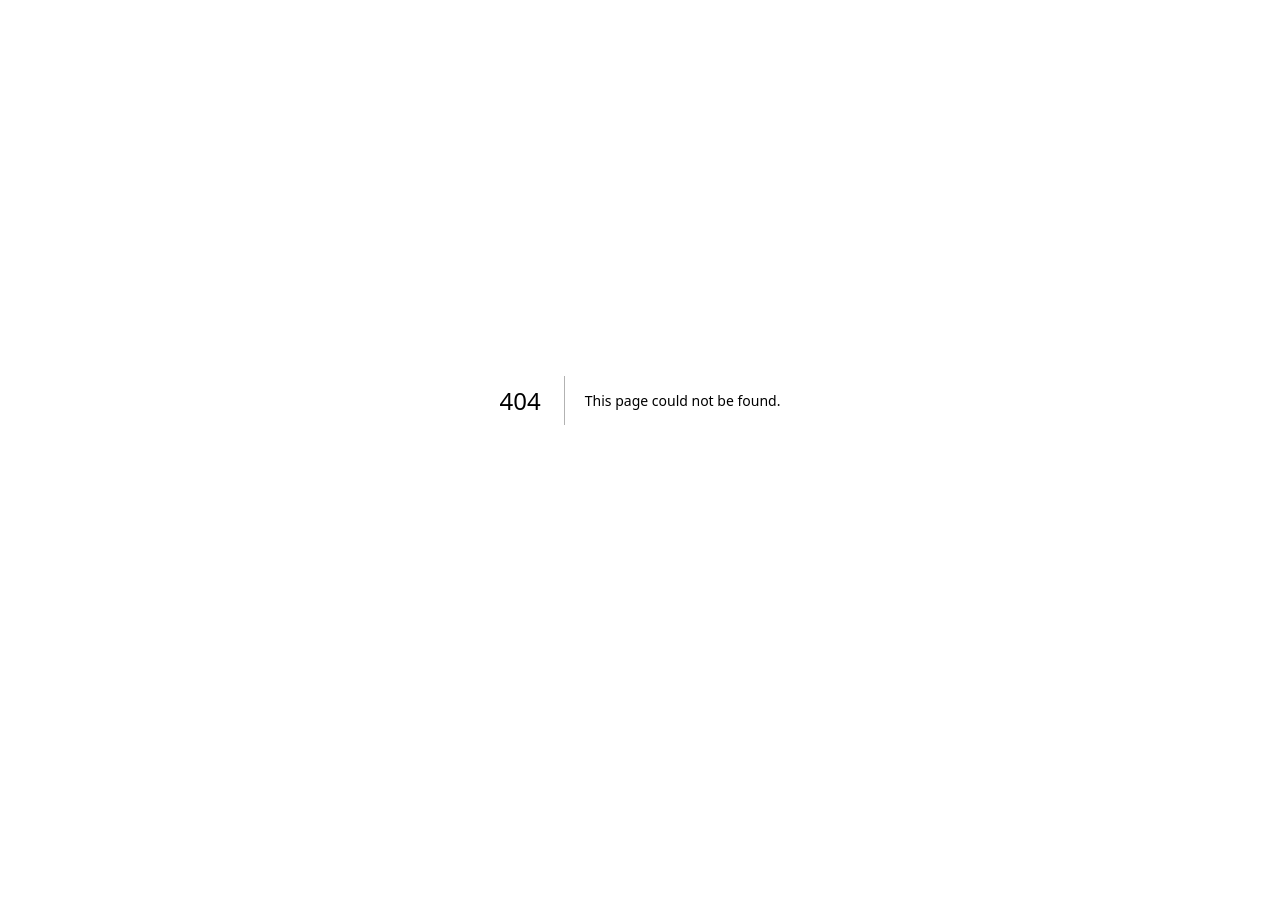
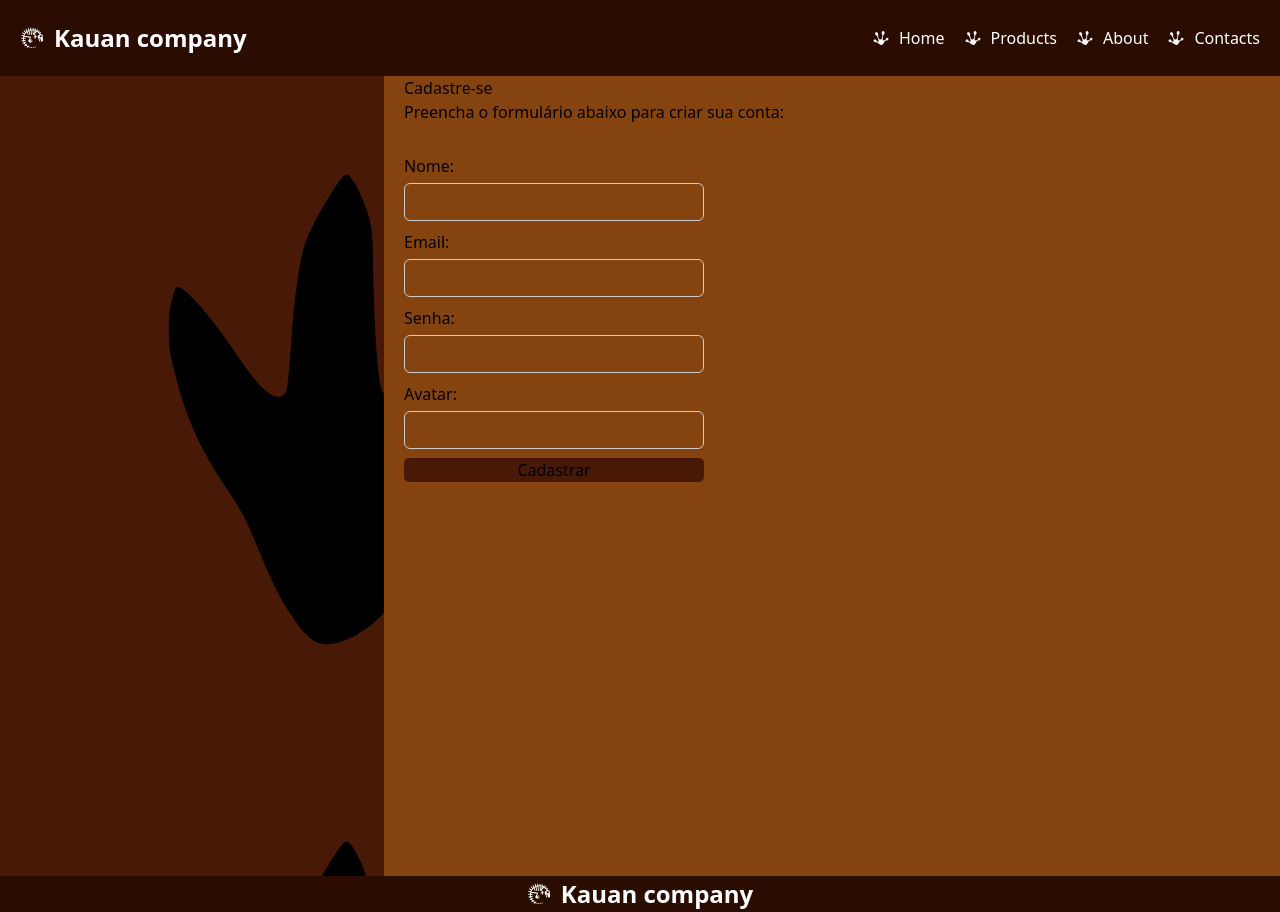
Before and after one commit to KauanLeonel/next-js-react-tutorial, a Next.js app: page /signup in a window 1280 px wide. Before the commit this address had no page. Before the commit the page ends 800 px from the top, so only its background shows below. Built offline with nearby package versions, Linux system fonts and the light colour scheme.

Commit message:
Finishing the profile building process.

```diff
--- /dev/null
+++ b/src/app/profiles/page.js
@@ -0,0 +1,70 @@
+"use client";
+
+import { useState } from "react";
+import { useEffect } from "react";
+import Header from "@/components/Header";
+import Footer from "@/components/Footer";
+import CardUser from "@/components/CardUser";
+
+export default function Home() {
+  const [isLoading, setIsLoading] = useState(true);
+  const [users, setUsers] = useState([]);
+
+  useEffect(() => {
+    const getUsers = async () => {
+      const response = await fetch("http://localhost:3333/user ");
+      if (response.ok) {
+        const data = await response.json();
+        console.log(data);
+        setUsers(data.users);
+      } else {
+        const data = await response?.json();
+        console.log(data);
+      }
+    };
+    getUsers();
+    setIsLoading(false);
+  }, []);
+  return (
+    // min-h-screen garante que o fundo cubra a tela toda, mas permite crescer se tiver muito card
+    <div className="flex flex-col min-h-screen">
+      {/* Header: Altura automática no mobile, fixa se desejar no desktop */}
+      <Header className="w-full py-4 md:h-[15%]" />
+
+      {/* Main Container: No mobile empilha (col), no desktop fica lado a lado (row) */}
+      <main className="flex flex-col md:flex-row flex-1 w-full bg-[#85440f]">
+        {/* Grid de Cards: O 'flex-1' faz ele ocupar o espaço que sobrar */}
+        <div className="flex-1 p-6">
+          <div className="flex flex-row flex-wrap justify-center md:justify-start gap-6">
+            {isLoading ? <p>Carregando</p> :
+              users.map(user => <CardUser key=
+                {user.id}
+                avatar = {user.avatar}
+                name = {user.name}
+                email = {user.email}
+                />)
+            }
+          </div>
+        </div>
+      </main>
+
+      <Footer className="w-full py-4 md:h-[10%]" />
+    </div>
+  );
+}
+
+const styles = {
+  container: {
+    backgroundColor: "#85440f",
+  },
+  align: {
+    display: "flex",
+    flexDirection: "row",
+  },
+  cards: {
+    display: "grid",
+    gridTemplateColumns: "repeat(3, 1fr)",
+    gap: "20px",
+    width: "100%",
+  },
+};
--- /dev/null
+++ b/src/app/signup/page.js
@@ -0,0 +1,86 @@
+'use client';
+
+import { useState } from "react";
+import { useEffect } from "react";
+import Footer from "@/components/Footer";
+import Header from "@/components/Header";
+import Sidebar from "@/components/Aside";
+
+
+export default function SignUp() {
+
+  const [name, setName] = useState("");
+  const [email, setEmail] = useState("");
+  const [pass, setPass] = useState("");
+  const [avatar, setAvatar] = useState("");
+
+  const handleSubmit =async (e) => {
+    e.preventDefault()
+
+    const response = await fetch ('http://localhost:3333/user',{
+        method: 'POST',
+        headers:{
+            'Content-Type': 'application/json'
+        },
+        body: JSON.stringify({name, email, pass, avatar})
+    })
+    if(response.ok){
+        const data = await response.json();
+        console.log(data);
+    }else{
+        console.log("ERRO TO CREATE A COUNT");
+    }
+  }
+
+  return (
+    <div>
+      <Header />
+      <section style={styles.section}>
+        <Sidebar />
+        <main>
+          <h1>Cadastre-se</h1>
+          <p>Preencha o formulário abaixo para criar sua conta:</p>
+          <form style={styles.form} onSubmit={handleSubmit}>
+            <label htmlFor="name">Nome:</label>
+            <input type="text" id="name" name="name" value={name} onChange={(e) => setName(e.target.value)} style={styles.textInput} />
+            <label htmlFor="email">Email:</label>
+            <input type="email" id="email" name="email" value={email} onChange={(e) => setEmail(e.target.value)} style={styles.textInput} />
+            <label htmlFor="password">Senha:</label>
+            <input type="password" id="password" name="pass" value={pass} onChange={(e) => setPass(e.target.value)} style={styles.textInput} />
+            <label htmlFor="avatar">Avatar:</label>
+            <input type="text" id="avatar" name="avatar" value={avatar} onChange={(e) => setAvatar(e.target.value)} style={styles.textInput} />
+            <button type="submit" style={styles.button}>Cadastrar</button>
+          </form>
+        </main>
+      </section>
+      <Footer />
+    </div>
+  );
+}
+
+const styles = {
+  section: {
+    display: "flex",
+    gap: 20,
+    //padding: 20,
+            backgroundColor: "#85440f",
+
+  },
+  form: {
+    display: "flex",
+    flexDirection: "column",
+    gap: 5,
+    width: 300,
+    marginTop: 30
+  },
+  textInput: {
+    padding: 6,
+    marginBottom: 4,
+    border: "1px solid #CCC",
+    borderRadius: 6
+  },
+  button:{
+    borderRadius: '5px',
+        backgroundColor: "rgb(71, 25, 6)",
+  }
+};
--- a/src/components/CardDinossaur.jsx
+++ b/src/components/CardDinossaur.jsx
@@ -7,48 +7,37 @@
   const [heart, setHeaert] = useState(false);
 
   return (
-    <div style={styles.container}>
-      <div>
-        {heart ? (
-        <FaHeart
-        border = "1px black"
-          onClick={() => {
-            setHeaert(!heart);
-          }}
-        />
-        ) : (
-        <FaHeart
-          color="red"
-          onClick={() => {
-            setHeaert(!heart);
-          }}
-        />
-        ) }
-      </div>
-      {tourn ? (
-        <>
-          <div>
-            <img src={props.avatar} alt={props.name} style={styles.image} />
-          </div>
+    <div style={styles.wrapper}>
+      <div
+        style={{
+          ...styles.card,
+          transform: tourn ? "rotateY(0deg)" : "rotateY(180deg)",
+        }}
+      >
+        {/* Frente */}
+        <div style={styles.front}>
+          <FaHeart
+            color={heart ? "red" : "gray"}
+            onClick={() => setHeaert(!heart)}
+          />
+
+          <img src={props.avatar} alt={props.name} style={styles.image} />
 
           <h2 style={styles.name}>{props.name}</h2>
 
           <div style={styles.category}>{props.category}</div>
 
           <div style={styles.strength}>Strength: {props.strength}</div>
-        </>
-      ) : (
-        <div style={styles.strength}> {props.desc}</div>
-      )}
+        </div>
 
-      <button
-        type="button"
-        style={styles.strength}
-        onClick={() => {
-          setTourn(!tourn);
-        }}
-      >
-        Adicionar
+        {/* Verso */}
+        <div style={styles.back}>
+          <p>{props.desc}</p>
+        </div>
+      </div>
+
+      <button onClick={() => setTourn(!tourn)} style={styles.button}>
+        Virar
       </button>
     </div>
   );
@@ -103,4 +92,59 @@
     borderRadius: 6,
     fontWeight: "bold",
   },
+  wrapper: {
+    perspective: "1000px",
+    width: "180px",
+    height: "360px",
+  },
+
+  card: {
+    width: "100%",
+    height: "100%",
+    position: "relative",
+    transformStyle: "preserve-3d",
+    transition: "transform 0.6s",
+  },
+
+  front: {
+    position: "absolute",
+    width: "100%",
+    height: "100%",
+    backfaceVisibility: "hidden",
+    display: "flex",
+    flexDirection: "column",
+    alignItems: "center",
+    gap: "10px",
+    padding: "20px",
+    border: "1px solid black",
+    borderRadius: 10,
+    backgroundColor: "#a36e3181",
+  },
+
+  back: {
+    position: "absolute",
+    width: "100%",
+    height: "100%",
+    backfaceVisibility: "hidden",
+    transform: "rotateY(180deg)",
+    display: "flex",
+    alignItems: "center",
+    justifyContent: "center",
+    padding: "20px",
+    border: "1px solid black",
+    borderRadius: 10,
+    backgroundColor: "#4e2102",
+    color: "white",
+    textAlign: "center",
+  },
+
+  button: {
+    marginTop: "10px",
+    padding: "6px 12px",
+    borderRadius: "8px",
+    backgroundColor: "#5c2e0c",
+    color: "white",
+    cursor: "pointer",
+    border: "none",
+  },
 };
--- a/src/components/CardUser.jsx
+++ b/src/components/CardUser.jsx
@@ -4,10 +4,7 @@
       <img src={props.avatar} alt={props.name} style={styles.image} />
       <div>
         <h2>{props.name}</h2>
-        <p>{props.desc}</p>
-        <div>
-          <h2>{props.category}</h2>
-        </div>
+        <p>{props.email}</p>
       </div>
     </div>
   );
@@ -15,6 +12,8 @@
 
 const styles = {
   container: {
+    width: "350px",
+    height: "120px",
     display: "flex",
     alignItems: "center",
     gap: "20px",
@@ -22,17 +21,15 @@
     border: "1px solid #000000",
     borderRadius: 8,
     backgroundColor: "#da811b81",
-
-
   },
   image: {
     width: 80,
     height: 80,
     borderRadius: 40,
-    filter: "invert(100%)"
+    //filter: "invert(100%)"
   },
 
-  section:{
-    borderRadius: "1px"
-  }
+  section: {
+    borderRadius: "1px",
+  },
 };
```
